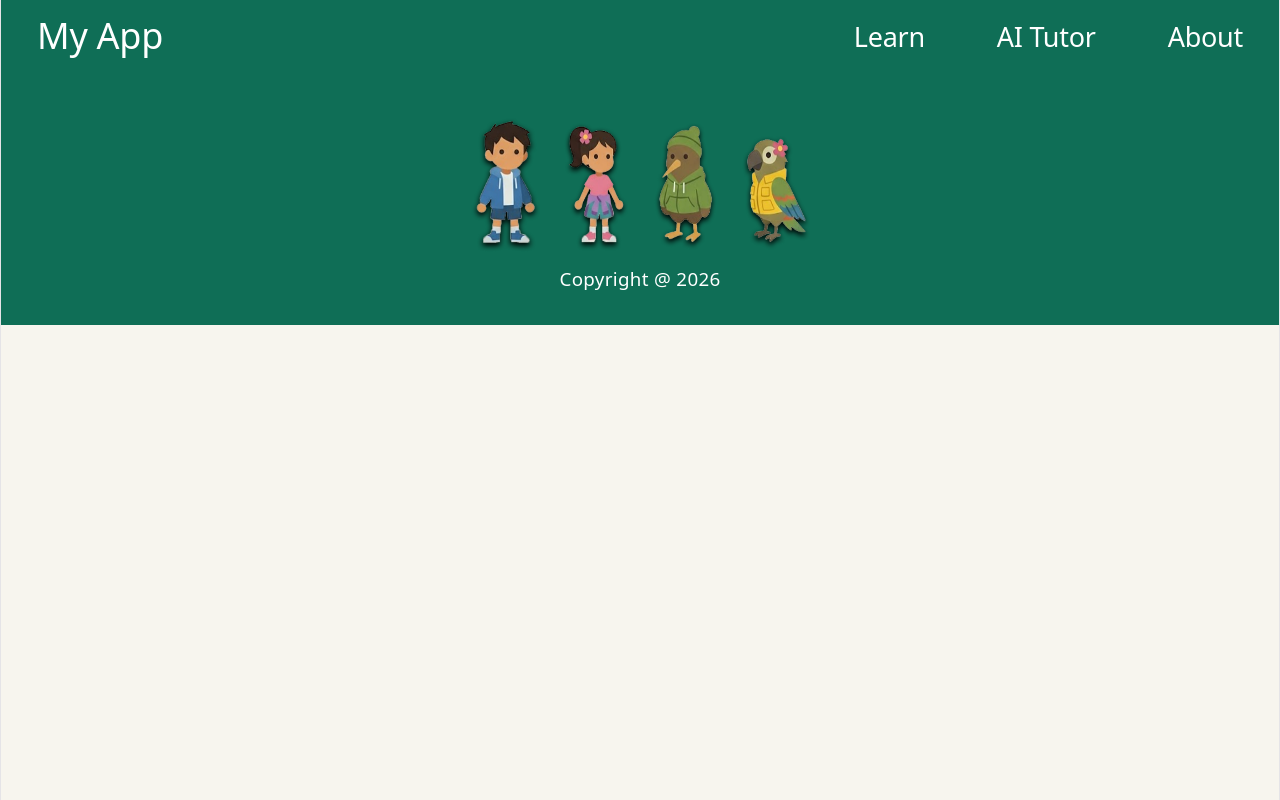
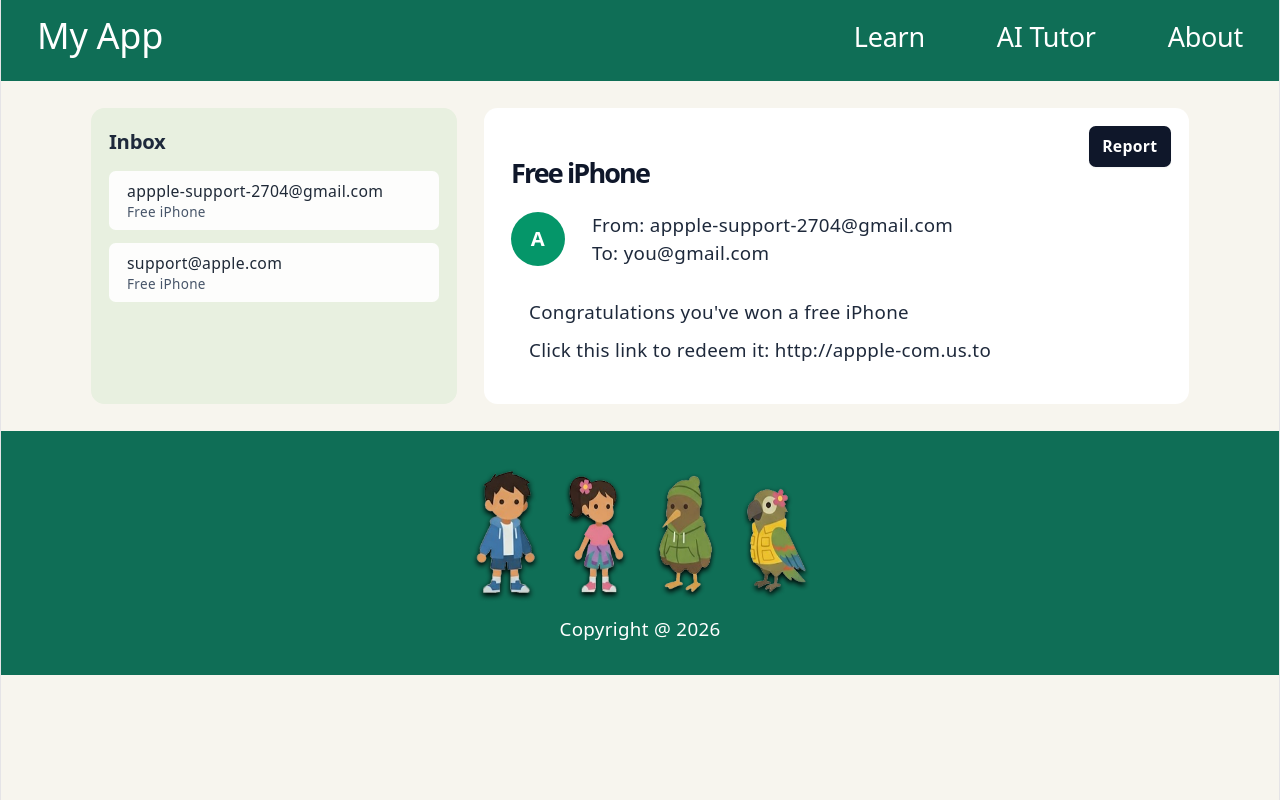
Before and after one commit to SOFTENG701-2026/Team-9-cyber-safety, a React (Vite) app in the folder frontend/: page /QuestionEmail in a window 1280 px wide. Built offline with nearby package versions, Linux system fonts and the light colour scheme; no server answers; a web font is replaced by a local one.

Commit message:
Feat/question email component (#4)
* feat: added inbox and email components

* feat: added correct answer feedback on email questions

* fix: fixed spelling and error where buttons wouldn't disable when submitted

```diff
--- a/frontend/src/main/App.tsx
+++ b/frontend/src/main/App.tsx
@@ -8,6 +8,8 @@ import Footer from './components/Footer'
 import VisualNovelDemo from './pages/VisualNovel.tsx'
 import AILearning from './pages/AILearning'
 import QuizPage from './pages/quiz.tsx'
+import QuestionEmail from './pages/questionEmail'
+
 function App() {
   const location = useLocation()
   const hideChrome = location.pathname.startsWith('/vn')
@@ -22,6 +24,7 @@ function App() {
         <Route path="/vn" element={<VisualNovelDemo />} />
         <Route path="/ai-learning" element={<AILearning />} />
         <Route path="/quiz" element={<QuizPage />} />
+        <Route path="/QuestionEmail" element={<QuestionEmail />}/>
       </Routes>
       {!hideChrome && <Footer />}
     </div>
--- /dev/null
+++ b/frontend/src/main/pages/questionEmail.tsx
@@ -0,0 +1,221 @@
+import { useMemo, useState } from 'react';
+
+import emailQuestions from '../../resources/questions/email-questions.json';
+
+type ReportOption = {
+	question: string;
+	correct: boolean;
+	reason: string;
+};
+
+type EmailQuestionMeta = {
+	options: ReportOption[];
+};
+
+type EmailQuestion = {
+	subject: string;
+	sender: string;
+	recipient: string;
+	body: string;
+	question?: EmailQuestionMeta;
+};
+
+type EmailQuestionItem = EmailQuestion & {
+	id: string;
+};
+
+const emails = Object.entries(emailQuestions as Record<string, EmailQuestion>)
+	.sort(([leftId], [rightId]) => Number(leftId) - Number(rightId))
+	.map(([id, email]) => ({
+		id,
+		...email,
+	}));
+
+const QuestionEmail = () => {
+	const [selectedEmailId, setSelectedEmailId] = useState(emails[0]?.id ?? '');
+	const [reportOpen, setReportOpen] = useState(false);
+	const [selectedReportOptions, setSelectedReportOptions] = useState<string[]>([]);
+	const [reportSubmitted, setReportSubmitted] = useState(false);
+	const [reportLocked, setReportLocked] = useState(false);
+	const [correctEmailIds, setCorrectEmailIds] = useState<string[]>([]);
+
+	const selectedEmail = useMemo<EmailQuestionItem | undefined>(
+		() => emails.find((email) => email.id === selectedEmailId),
+		[selectedEmailId]
+	);
+
+	const reportOptions = selectedEmail?.question?.options ?? [];
+	const hasIncorrectSelections = reportOptions.some(
+		(option) => selectedReportOptions.includes(option.question) !== option.correct
+	);
+	const isAllCorrect =
+		reportOptions.length > 0 &&
+		reportOptions.every((option) => selectedReportOptions.includes(option.question) === option.correct);
+	const isCurrentEmailCorrect = correctEmailIds.includes(selectedEmailId);
+
+	const handleSelectEmail = (emailId: string) => {
+		setSelectedEmailId(emailId);
+		setReportOpen(false);
+		setSelectedReportOptions([]);
+		setReportSubmitted(false);
+		setReportLocked(false);
+	};
+
+	const toggleReportOption = (optionQuestion: string) => {
+		if (reportLocked) return;
+		setSelectedReportOptions((current) =>
+			current.includes(optionQuestion)
+				? current.filter((question) => question !== optionQuestion)
+				: [...current, optionQuestion]
+		);
+	};
+
+	const handleReportButtonClick = () => {
+		setReportLocked(true);
+		if (isAllCorrect) {
+			setCorrectEmailIds((current) =>
+				current.includes(selectedEmailId) ? current : [...current, selectedEmailId]
+			);
+			setSelectedReportOptions([]);
+			setReportSubmitted(false);
+			setReportOpen(false);
+			return;
+		}
+
+		setReportSubmitted(true);
+	};
+
+	const handleTryAgainClick = () => {
+		setSelectedReportOptions([]);
+		setReportSubmitted(false);
+		setReportOpen(true);
+		setReportLocked(false);
+	};
+
+	return (
+		<div className="text-left">
+			<div className="w-full max-w-5xl mx-auto p-6">
+				<div className="flex w-full gap-6">
+					<aside className="w-1/3 rounded-xl bg-[#E8F0E0] p-4">
+						<h2 className="mb-3 text-lg font-semibold text-slate-800">Inbox</h2>
+						<div className="flex flex-col gap-3">
+							{emails.map((email) => {
+								const isEmailSolved = correctEmailIds.includes(email.id);
+
+								return (
+									<button
+										key={email.id}
+										type="button"
+										className={`w-full rounded-md px-4 py-2 text-left text-slate-900 transition-colors ${isEmailSolved ? 'border border-green-300 bg-green-300 text-green-950 hover:bg-green-300' : 'bg-white/90 hover:bg-white'}`}
+										onClick={() => handleSelectEmail(email.id)}
+									>
+										<p className="text-sm font-medium">{email.sender}</p>
+										<p className="text-xs text-slate-600">{email.subject}</p>
+									</button>
+								);
+							})}
+						</div>
+					</aside>
+
+					<section
+						className={`relative flex-1 rounded-xl p-6 ${isCurrentEmailCorrect ? 'bg-green-300' : 'bg-white'}`}
+					>
+						<div className="absolute right-4 top-4 z-20">
+							<button
+								type="button"
+								disabled={isCurrentEmailCorrect}
+								onClick={() => setReportOpen((current) => !current)}
+								className="rounded-md bg-slate-900 px-3 py-2 text-sm font-semibold text-white shadow-sm hover:bg-slate-800 disabled:cursor-not-allowed disabled:bg-slate-500"
+							>
+								Report
+							</button>
+
+							{reportOpen && (
+								<div className="absolute left-full top-0 ml-2 w-80 rounded-xl border border-slate-200 bg-white p-4 text-left shadow-lg">
+									<p className="mb-3 text-sm font-semibold text-slate-900">Report options</p>
+									<div className="flex flex-col gap-3">
+										{reportOptions.length > 0 ? (
+											reportOptions.map((option) => {
+												const isSelected = selectedReportOptions.includes(option.question);
+												const isMatch = isSelected === option.correct;
+												const optionClassName = reportSubmitted
+													? isMatch
+														? 'border-green-300 bg-green-50'
+														: 'border-red-300 bg-red-50'
+													: 'border-transparent hover:bg-slate-50';
+
+												return (
+													<label
+														key={option.question}
+														className={`flex cursor-pointer items-start gap-3 rounded-md border px-2 py-2 text-sm text-slate-800 ${optionClassName}`}
+													>
+														<input
+															type="checkbox"
+															checked={isSelected}
+															onChange={() => toggleReportOption(option.question)}
+															disabled={reportLocked}
+															className="mt-1 h-4 w-4 rounded border-slate-300 text-red-600 focus:ring-red-500"
+														/>
+														<div className="flex-1">
+															<span>{option.question}</span>
+															{reportSubmitted && !isMatch && (
+																<p className="mt-1 text-xs text-slate-700">{option.reason}</p>
+															)}
+														</div>
+													</label>
+												);
+											})
+										) : (
+											<p className="text-sm text-slate-500">No report options available for this email.</p>
+										)}
+									</div>
+									<div className="mt-4 flex justify-end border-t border-slate-200 pt-3">
+										{!reportSubmitted && (
+											<button
+												type="button"
+												disabled={isCurrentEmailCorrect}
+												onClick={handleReportButtonClick}
+												className="rounded-md bg-emerald-600 px-4 py-2 text-sm font-semibold text-white shadow-sm hover:bg-emerald-700 disabled:cursor-not-allowed disabled:bg-emerald-400"
+											>
+												Submit
+											</button>
+										)}
+										{reportSubmitted && hasIncorrectSelections && (
+											<button
+												type="button"
+												onClick={handleTryAgainClick}
+												className="rounded-md bg-amber-600 px-4 py-2 text-sm font-semibold text-white shadow-sm hover:bg-amber-700 disabled:cursor-not-allowed disabled:bg-amber-400"
+											>
+												Try Again
+											</button>
+										)}
+										{reportSubmitted && isAllCorrect && (
+											<p className="text-sm font-semibold text-green-700">All options correct.</p>
+										)}
+									</div>
+								</div>
+							)}
+						</div>
+
+						<div className="mb-4">
+							<h1 className="text-2xl font-bold text-slate-900">{selectedEmail?.subject}</h1>
+							<div className="mt-0 flex items-start gap-4">
+								<div className="inline-flex h-12 w-12 flex-shrink-0 items-center justify-center rounded-full bg-emerald-600 text-lg font-semibold text-white">
+									{selectedEmail?.sender ? selectedEmail.sender.trim().charAt(0).toUpperCase() : ''}
+								</div>
+								<div className="flex w-full flex-col">
+									<p className="rounded-md px-2 py-1 text-left text-slate-800">From: {selectedEmail?.sender}</p>
+									<p className="rounded-md px-2 py-1 text-left text-slate-800">To: {selectedEmail?.recipient}</p>
+								</div>
+							</div>
+						</div>
+
+						<p className="w-full whitespace-pre-line rounded-lg p-4 text-left text-slate-800">{selectedEmail?.body}</p>
+					</section>
+				</div>
+			</div>
+		</div>
+	);
+};
+
+export default QuestionEmail
--- /dev/null
+++ b/frontend/src/resources/questions/email-questions.json
@@ -0,0 +1,62 @@
+{
+	"1": {
+		"subject": "Free iPhone",
+		"sender": "appple-support-2704@gmail.com",
+		"recipient": "you@gmail.com",
+		"body":"Congratulations you've won a free iPhone\n\nClick this link to redeem it: http://appple-com.us.to",
+		"question":{
+			"options":[
+				{
+					"question":"Suspicious Looking Email Name",
+					"correct":true,
+					"reason":"Email has a typo in the word 'appple' as well as suspicious username '-support-2704' and domain @gmail.com not @apple.com"
+				},
+				{
+					"question":"Email pretending to be someone else",
+					"correct":true,
+					"reason":"Pretending to be Apple Support"
+				},
+				{
+					"question":"Time pressure",
+					"correct":false,
+					"reason":"While the email asks for you to click the link it doesn't give you a time frame or urge you quickly to do anything"
+				},
+				{
+					"question":"Suspicious Link",
+					"correct":true,
+					"reason":"The link to click has a typo 'appple-com' and suspicious subdomain '.us.to' and trying to appear as .com with -com"
+				}
+			]
+		}
+	},
+	"2": {
+		"subject": "Free iPhone",
+		"sender": "support@apple.com",
+		"recipient": "you@gmail.com",
+		"body":"Congratulations you've won another free iPhone\n\nClick this link to redeem it: http://appple-com.us.to",
+		"question":{
+			"options":[
+				{
+					"question":"Suspicious Looking Email Name",
+					"correct":false,
+					"reason":"Email looks legitimate support@apple.com"
+				},
+				{
+					"question":"Email pretending to be someone else",
+					"correct":false,
+					"reason":"Email looks legitimate support@apple.com"
+				},
+				{
+					"question":"Time pressure",
+					"correct":false,
+					"reason":"While the email asks for you to click the link it doesn't give you a time frame or urge you quickly to do anything"
+				},
+				{
+					"question":"Suspicious Link",
+					"correct":true,
+					"reason":"The link to click has a typo 'appple-com' and suspicious subdomain '.us.to' and trying to appear as .com with -com"
+				}
+			]
+		}
+	}
+}
--- a/frontend/tsconfig.app.json
+++ b/frontend/tsconfig.app.json
@@ -10,6 +10,7 @@
     /* Bundler mode */
     "moduleResolution": "bundler",
     "allowImportingTsExtensions": true,
+    "resolveJsonModule": true,
     "verbatimModuleSyntax": true,
     "moduleDetection": "force",
     "noEmit": true,
```
